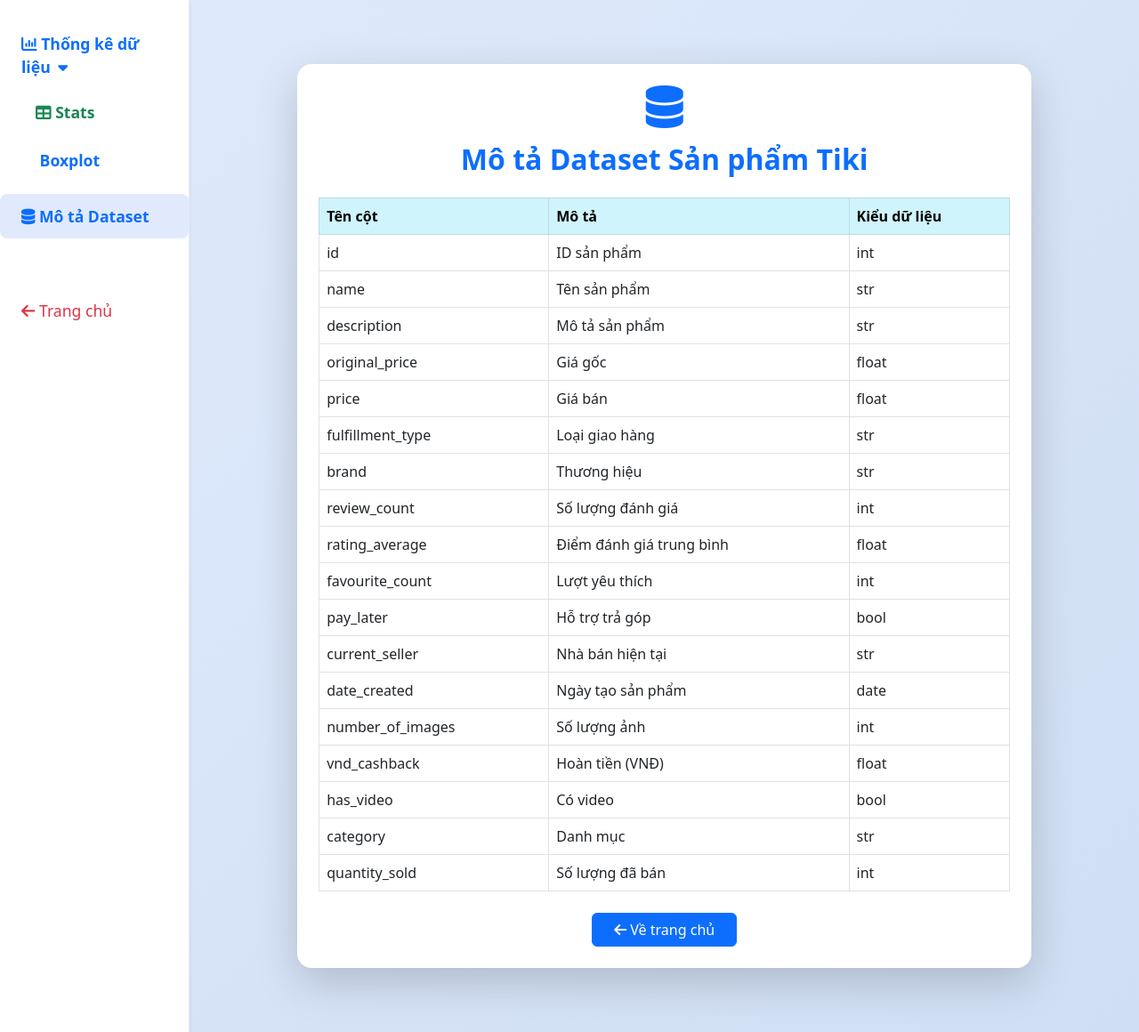
After one commit to DA-Final-Project-2025/da_final_project, a Flask app: page /dashboard in a window 1280 px wide. The commit adds this page. Shown: the whole page at 89% size. Run offline with Flask 3, Linux system fonts and the light colour scheme.

Commit message:
init stat

```diff
--- a/app.py
+++ b/app.py
@@ -1,61 +1,87 @@
-from flask import Flask, request, render_template, redirect, url_for
+
+from flask import Flask, request, render_template, redirect, url_for, flash
 import os
 import time
 import pandas as pd
-from utils.analysis import generate_summary_stats, generate_plots, train_and_predict
+from utils.analysis import describe_numeric, generate_boxplot_svgs
 
 app = Flask(__name__)
+app.config['SECRET_KEY'] = 'your_secret_key'
 UPLOAD_FOLDER = 'uploads'
 app.config['UPLOAD_FOLDER'] = UPLOAD_FOLDER
 
+NUMERIC_COLS = [
+    "original_price", "price", "review_count", "rating_average",
+    "favourite_count", "number_of_images", "vnd_cashback", "quantity_sold"
+]
+
+if not os.path.exists(UPLOAD_FOLDER):
+    os.makedirs(UPLOAD_FOLDER)
+
+# Trang chủ: upload file
 @app.route('/')
 def index():
     return render_template('index.html')
 
+
+# Xử lý upload và phân tích, chuyển về dashboard
 @app.route('/analyze', methods=['POST'])
 def analyze():
     if 'file' not in request.files:
-        return "Không có file được tải lên"
-
+        flash('Không tìm thấy file!')
+        return redirect(url_for('index'))
     file = request.files['file']
     if file.filename == '':
-        return "Chưa chọn file"
-
-    if not os.path.exists(UPLOAD_FOLDER):
-        os.makedirs(UPLOAD_FOLDER)
-
+        flash('Chưa chọn file!')
+        return redirect(url_for('index'))
     filename = f"{int(time.time())}_{file.filename}"
     filepath = os.path.join(app.config['UPLOAD_FOLDER'], filename)
     file.save(filepath)
+    try:
+        df = pd.read_csv(filepath)
+    except Exception as e:
+        flash(f'Lỗi đọc file: {e}')
+        return redirect(url_for('index'))
+    # Lưu tên file mới nhất vào session nếu muốn
+    return redirect(url_for('dashboard'))
 
+# Thống kê mô tả
+@app.route('/stats')
+def stats():
+    import glob
+    files = glob.glob(os.path.join(app.config['UPLOAD_FOLDER'], '*.csv'))
+    if not files:
+        flash('Chưa có file dữ liệu, vui lòng upload trước!')
+        return redirect(url_for('index'))
+    filepath = max(files, key=os.path.getctime)
     df = pd.read_csv(filepath)
+    nrows = len(df)
+    stats_data = describe_numeric(df, NUMERIC_COLS)
+    return render_template('stats.html', filename=os.path.basename(filepath), nrows=nrows, stats=stats_data, columns=NUMERIC_COLS)
 
-    if 'price' not in df.columns or 'brand' not in df.columns:
-        return "File thiếu cột 'price' hoặc 'brand'", 400
+# Boxplot
+@app.route('/boxplot')
+def boxplot():
+    import glob
+    files = glob.glob(os.path.join(app.config['UPLOAD_FOLDER'], '*.csv'))
+    if not files:
+        flash('Chưa có file dữ liệu, vui lòng upload trước!')
+        return redirect(url_for('index'))
+    filepath = max(files, key=os.path.getctime)
+    df = pd.read_csv(filepath)
+    nrows = len(df)
+    boxplots = generate_boxplot_svgs(df, NUMERIC_COLS)
+    return render_template('boxplot.html', filename=os.path.basename(filepath), nrows=nrows, boxplots=boxplots, columns=NUMERIC_COLS)
 
-    price_range = request.form.get('price_range')
-    if price_range == "low":
-        df = df[df['price'] < 500000]
-    elif price_range == "mid":
-        df = df[(df['price'] >= 500000) & (df['price'] <= 2000000)]
-    elif price_range == "high":
-        df = df[df['price'] > 2000000]
+# Dashboard (nếu cần)
+@app.route('/dashboard')
+def dashboard():
+    return render_template('dashboard.html')
 
-    brand = request.form.get('brand')
-    if brand:
-        df = df[df['brand'].str.contains(brand, case=False, na=False)]
-
-    summary = generate_summary_stats(df)
-    plots = generate_plots(df)
-    accuracy_dict, shap_plot = train_and_predict(df)
-
-    return render_template(
-        'result.html',
-        summary=summary,
-        plots=plots,
-        accuracy=accuracy_dict,
-        shap_plot='shap_plot.png'
-    )
+# Dataset info
+@app.route('/dataset_info')
+def dataset_info():
+    return render_template('dataset_info.html')
 
 if __name__ == '__main__':
     app.run(debug=True)
--- /dev/null
+++ b/templates/dashboard.html
@@ -0,0 +1,71 @@
+<!DOCTYPE html>
+<html>
+<head>
+    <title>Dashboard thống kê dữ liệu sản phẩm Tiki</title>
+    <link rel="stylesheet" href="https://cdn.jsdelivr.net/npm/bootstrap@5.3.0/dist/css/bootstrap.min.css">
+    <link rel="stylesheet" href="https://cdnjs.cloudflare.com/ajax/libs/font-awesome/6.4.0/css/all.min.css">
+</head>
+<body class="bg-light" style="background: linear-gradient(135deg, #e0eafc 0%, #cfdef3 100%); min-height: 100vh;">
+    <div class="container-fluid">
+        <div class="row">
+            <!-- Sidebar -->
+            <nav class="col-md-2 d-none d-md-block bg-white sidebar shadow-sm p-0" style="min-height:100vh;">
+                <div class="position-sticky pt-4">
+                    <ul class="nav flex-column">
+                        <li class="nav-item mb-2">
+                            <a class="nav-link fw-bold text-primary" data-bs-toggle="collapse" href="#submenu-stats" role="button" aria-expanded="false" aria-controls="submenu-stats">
+                                <i class="fa-solid fa-chart-column"></i> Thống kê dữ liệu <i class="fa fa-caret-down ms-1"></i>
+                            </a>
+                            <div class="collapse show" id="submenu-stats">
+                                <ul class="nav flex-column ms-3">
+                                    <li class="nav-item mb-1">
+                                        <a class="nav-link fw-bold text-success {% if request.path == '/stats' %}active{% endif %}" href="/stats">
+                                            <i class="fa-solid fa-table"></i> Stats
+                                        </a>
+                                    </li>
+                                    <li class="nav-item mb-1">
+                                        <a class="nav-link fw-bold text-primary {% if request.path == '/boxplot' %}active{% endif %}" href="/boxplot">
+                                            <i class="fa-solid fa-chart-box"></i> Boxplot
+                                        </a>
+                                    </li>
+                                </ul>
+                            </div>
+                        </li>
+                        <li class="nav-item mb-2">
+                            <a class="nav-link fw-bold text-secondary {% if request.path == '/dashboard' %}active{% endif %}" href="/dashboard">
+                                <i class="fa-solid fa-database"></i> Mô tả Dataset
+                            </a>
+                        </li>
+                        <li class="nav-item mt-5">
+                            <a class="nav-link text-danger" href="/">
+                                <i class="fa-solid fa-arrow-left"></i> Trang chủ
+                            </a>
+                        </li>
+                    </ul>
+                </div>
+            </nav>
+            <!-- Main dashboard -->
+            <main class="col-md-10 ms-sm-auto px-4 py-4">
+                {% include 'dataset_info.html' %}
+            </main>
+        </div>
+    </div>
+    <style>
+        .sidebar { border-right: 1px solid #e0eafc; background: #fff; }
+        .sidebar .nav-link { font-size: 1.1rem; padding: 12px 24px; border-radius: 8px; }
+        .sidebar .nav-link.active, .sidebar .nav-link:hover { background: #e0eafc; color: #0d6efd !important; }
+        .stat-card { background: linear-gradient(135deg, #f8fafc 0%, #e0eafc 100%); border-radius: 16px; }
+        .stat-label { font-size: 0.95rem; color: #888; }
+        .stat-value { font-size: 1.25rem; }
+        .boxplot-svg svg { width: 100%; height: 350px; }
+        .card-header { font-size: 1.1rem; }
+        .bg-success-subtle { background: #e6f4ea !important; }
+        .bg-warning-subtle { background: #fffbe6 !important; }
+        @media (max-width: 768px) {
+            .sidebar { display: none; }
+            main { margin-left: 0 !important; }
+        }
+    </style>
+    <script src="https://cdn.jsdelivr.net/npm/bootstrap@5.3.0/dist/js/bootstrap.bundle.min.js"></script>
+</body>
+</html>
--- /dev/null
+++ b/templates/dataset_info.html
@@ -0,0 +1,58 @@
+<!DOCTYPE html>
+<html lang="vi">
+<head>
+    <meta charset="UTF-8">
+    <meta name="viewport" content="width=device-width, initial-scale=1">
+    <title>Mô tả Dataset Sản phẩm Tiki</title>
+    <link href="https://cdn.jsdelivr.net/npm/bootstrap@5.3.0/dist/css/bootstrap.min.css" rel="stylesheet">
+</head>
+<body class="bg-light">
+    <div class="container py-5">
+        <div class="row justify-content-center">
+            <div class="col-lg-10">
+                <div class="card shadow-lg border-0 rounded-4">
+                    <div class="card-body p-4">
+                        <div class="text-center mb-4">
+                            <i class="fa-solid fa-database fa-3x text-primary mb-3"></i>
+                            <h2 class="fw-bold text-primary">Mô tả Dataset Sản phẩm Tiki</h2>
+                        </div>
+                        <table class="table table-bordered table-hover align-middle">
+                            <thead class="table-info">
+                                <tr>
+                                    <th>Tên cột</th>
+                                    <th>Mô tả</th>
+                                    <th>Kiểu dữ liệu</th>
+                                </tr>
+                            </thead>
+                            <tbody>
+                                <tr><td>id</td><td>ID sản phẩm</td><td>int</td></tr>
+                                <tr><td>name</td><td>Tên sản phẩm</td><td>str</td></tr>
+                                <tr><td>description</td><td>Mô tả sản phẩm</td><td>str</td></tr>
+                                <tr><td>original_price</td><td>Giá gốc</td><td>float</td></tr>
+                                <tr><td>price</td><td>Giá bán</td><td>float</td></tr>
+                                <tr><td>fulfillment_type</td><td>Loại giao hàng</td><td>str</td></tr>
+                                <tr><td>brand</td><td>Thương hiệu</td><td>str</td></tr>
+                                <tr><td>review_count</td><td>Số lượng đánh giá</td><td>int</td></tr>
+                                <tr><td>rating_average</td><td>Điểm đánh giá trung bình</td><td>float</td></tr>
+                                <tr><td>favourite_count</td><td>Lượt yêu thích</td><td>int</td></tr>
+                                <tr><td>pay_later</td><td>Hỗ trợ trả góp</td><td>bool</td></tr>
+                                <tr><td>current_seller</td><td>Nhà bán hiện tại</td><td>str</td></tr>
+                                <tr><td>date_created</td><td>Ngày tạo sản phẩm</td><td>date</td></tr>
+                                <tr><td>number_of_images</td><td>Số lượng ảnh</td><td>int</td></tr>
+                                <tr><td>vnd_cashback</td><td>Hoàn tiền (VNĐ)</td><td>float</td></tr>
+                                <tr><td>has_video</td><td>Có video</td><td>bool</td></tr>
+                                <tr><td>category</td><td>Danh mục</td><td>str</td></tr>
+                                <tr><td>quantity_sold</td><td>Số lượng đã bán</td><td>int</td></tr>
+                            </tbody>
+                        </table>
+                        <div class="text-center mt-4">
+                            <a href="/" class="btn btn-primary px-4"><i class="fa-solid fa-arrow-left"></i> Về trang chủ</a>
+                        </div>
+                    </div>
+                </div>
+            </div>
+        </div>
+    </div>
+    <link rel="stylesheet" href="https://cdnjs.cloudflare.com/ajax/libs/font-awesome/6.4.0/css/all.min.css">
+</body>
+</html>
```
Also changed, not shown: templates/boxplot.html (added, +45 -0 lines), templates/dashboard_stats.html (added, +61 -0 lines), templates/index.html (+60 -20 lines), templates/result.html (+17 -31 lines), templates/stats.html (added, +63 -0 lines), templates/upload_form.html (added, +18 -0 lines), utils/analysis.py (+50 -48 lines), README.md.
